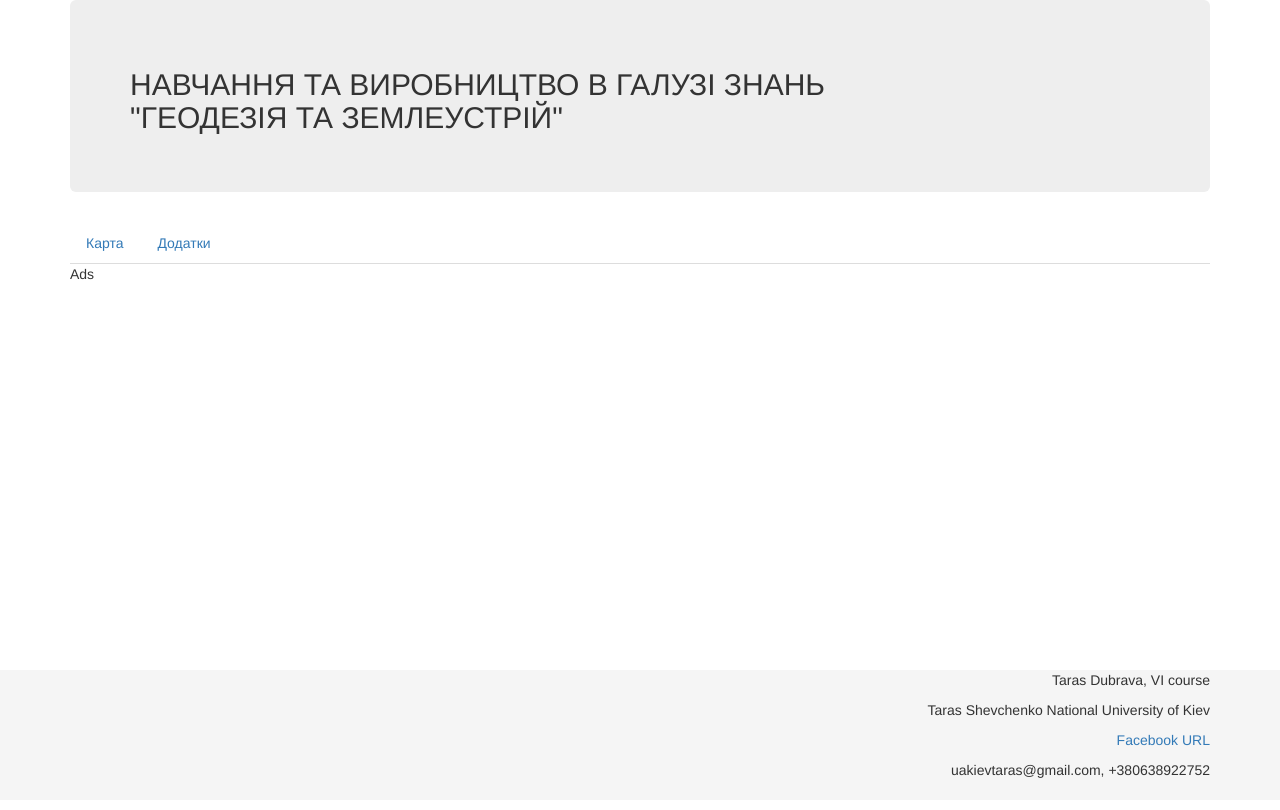
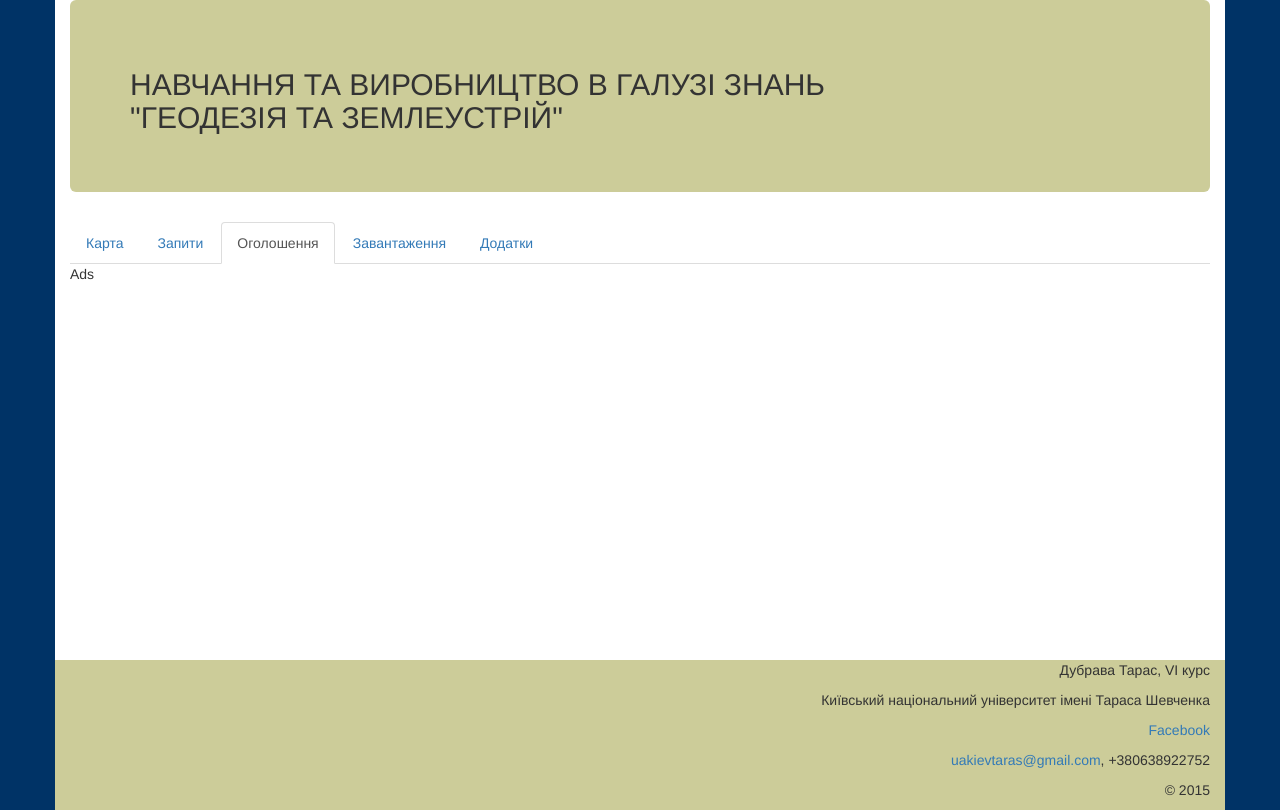
Before and after one commit to SVRV/taras, a Flask app: page /ads in a window 1280 px wide. Before the commit the page ends 778 px from the top, so only its background shows below. Run offline with Flask 2, Linux system fonts and the light colour scheme; some libraries are stand-ins or nearby versions.

Commit message:
Back and front colors. Map legend

```diff
--- a/main.py
+++ b/main.py
@@ -6,7 +6,6 @@ app = Flask(__name__)
 @app.route('/')
 def google_map():
     files = {'study': 'study.csv', 'science': 'science.csv', 'work': 'work.csv'}
-
     data = {}
     for filename, filepath in files.iteritems():
         file = csv.reader(open(os.path.dirname(os.path.realpath(__file__)) + '/files/' + filepath, 'r'))
--- a/static/css/style.css
+++ b/static/css/style.css
@@ -1,27 +1,52 @@
-#map-canvas {
-    width: 100%;
-    height: 600px;
+html, body {
+    height: 100%;
+    min-height: 100%;
 }
 
 html {
   position: relative;
-  min-height: 100%;
 }
+
 body {
-  /* Margin bottom by footer height */
-  margin-bottom: 60px;
+  margin-bottom: 140px;
+  background-color: #003366
+}
+
+.fill {
+    min-height: 100%;
+    height: 100%;
+}
+
+.main-col {
   background-color: #FFF
+}
+
+.main-col-footer {
+  background-color: #CCCC99
+}
+
+div.jumbotron {
+  background-color: #CCCC99
 }
 
 .footer {
   position: absolute;
   bottom: 0;
   width: 100%;
-  /* Set the fixed height of the footer here */
-  height: 130px;
-  background-color: #f5f5f5;
+  height: 140px;
+  background-color: ##003366
+}
+
+#map-canvas {
+  width: 100%;
+  height: 600px;
 }
 
 p.mdesc {
   margin-left: 21px
 }
+
+.legend-image {
+  width: 14px;
+  margin-right: 5px
+}
--- a/templates/layout.html
+++ b/templates/layout.html
@@ -23,13 +23,16 @@
     <title>S.A.P.I.G.S.</title>
 </head>
 <body>
-<div class="container">
+<div class="container fill main-col">
     <div class="jumbotron">
         <h2>НАВЧАННЯ ТА ВИРОБНИЦТВО В ГАЛУЗІ ЗНАНЬ <br/> "ГЕОДЕЗІЯ ТА ЗЕМЛЕУСТРІЙ"</h2>
     </div>
 
     {% set navigation_bar = [
     (url_for('google_map'), 'map', 'Карта'),
+    (url_for('demand'), 'demand', 'Запити'),
+    (url_for('ads'), 'ads', 'Оголошення'),
+    (url_for('apps'), 'apps', 'Завантаження'),
     (url_for('extra'), 'extra', 'Додатки')
     ] -%}
 
@@ -43,14 +46,16 @@
     {% block body %}{% endblock %}
 </div>
 <footer class="footer">
-    <div class="container">
-        <p class="pull-right">Taras Dubrava, VI course</p>
+    <div class="container main-col-footer">
+        <p class="pull-right">Дубрава Тарас, VI курс</p>
         <div class="clearfix"></div>
-        <p class="pull-right">Taras Shevchenko National University of Kiev</p>
+        <p class="pull-right">Київський національний університет імені Тараса Шевченка</p>
         <div class="clearfix"></div>
-        <p class="pull-right fa fa-facebook-square"><a href="https://www.facebook.com/tarassara" target="_blank">Facebook URL</a></p>
+        <p class="pull-right fa fa-facebook-square"><a href="https://www.facebook.com/tarassara" target="_blank">Facebook</a></p>
         <div class="clearfix"></div>
-        <p class="pull-right">uakievtaras@gmail.com, +380638922752</p>
+        <p class="pull-right"><a href="mailto:uakievtaras@gmail.com">uakievtaras@gmail.com</a>, +380638922752</p>
+        <div class="clearfix"></div>
+        <p class="pull-right">© 2015</p>
     </div>
 </footer>
 <!-- jQuery (necessary for Bootstrap's JavaScript plugins) -->
```
Also changed, not shown: templates/map.html (+11 -11 lines), static/icons/map/study/master/1.png (added), static/icons/map/study/master/2.png (added), static/icons/map/study/master/3.png (added), static/icons/map/study/master/4.png (added), static/icons/map/study/master/5.png (added), static/icons/map/study/master/6.png (added), static/icons/map/study/master/7.png (added).
